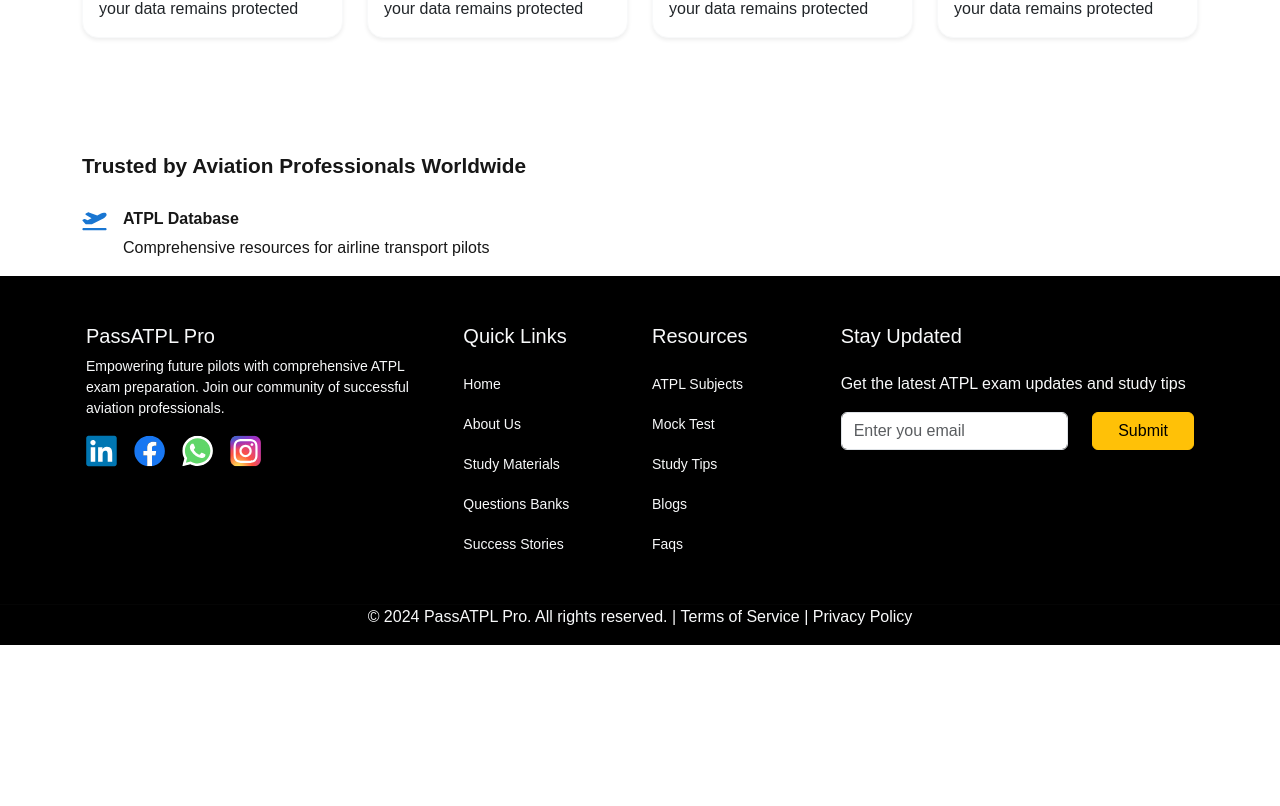
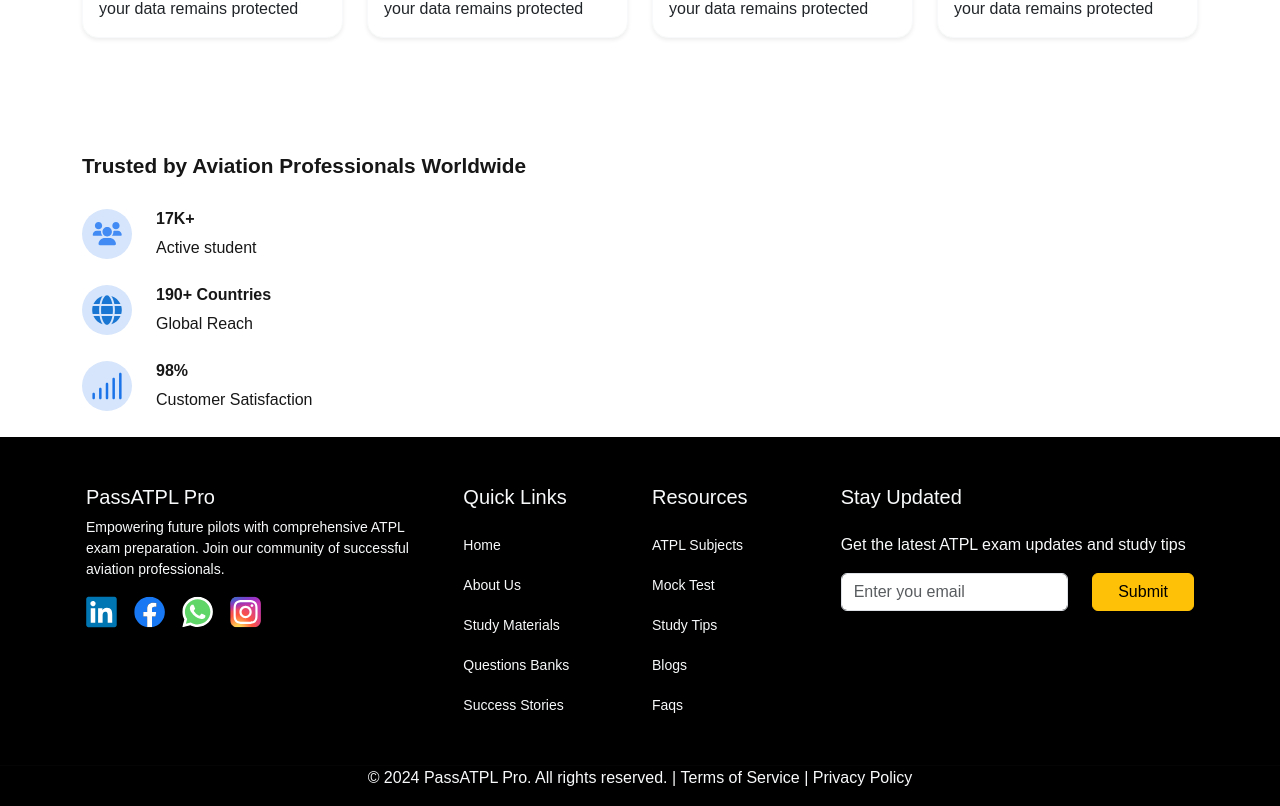
Before and after one commit to Tahirunity786/nickesh, a Next.js app: page /e-shop in a window 1280 px wide. Shown: the part 1601-2407 px from the top of the page. Before the commit the page ends 2246 px from the top, so only its background shows below. Built offline with nearby package versions, Linux system fonts and the light colour scheme.

Commit message:
e-shop single page created

```diff
--- a/src/app/e-shop/eshop.module.css
+++ b/src/app/e-shop/eshop.module.css
@@ -9,3 +9,14 @@
     flex-direction: column;
     color: var(--aero-white);
 }
+
+.circleItem {
+    width: 50px;
+    height: 50px;
+    border-radius: 50%;
+    display: flex;
+    align-items: center;
+    justify-content: center;
+    margin-bottom: 10px;
+
+  }
--- a/src/app/e-shop/page.jsx
+++ b/src/app/e-shop/page.jsx
@@ -431,22 +431,58 @@
                 </div>
             </section>
             <section className='container'>
-                <h4 style={{ fontSize: "1.3rem", fontWeight: "bold", marginBottom:"30px" }}>Trusted by Aviation Professionals Worldwide</h4>
+                <h4 style={{ fontSize: "1.3rem", fontWeight: "bold", marginBottom: "30px" }}>Trusted by Aviation Professionals Worldwide</h4>
 
                 <div className='d-flex justify-content-start mb-3'>
 
-                    <div className="text-center mb-2 me-3">
+                    <div className={`${styles.circleItem} me-4`} style={{ backgroundColor: "#D6E5FB" }}>
                         <Image
-                            src={'/Images/plane-flying.svg'}
-                            width={25}
-                            height={25}
+                            src={'/Images/users.svg'}
+                            width={30}
+                            height={30}
                             alt="icon"
                         />
                     </div>
                     <div>
 
-                        <h6 style={{ fontWeight: "bold" }}>ATPL Database</h6>
-                        <p className="mb-0">Comprehensive resources for airline transport pilots</p>
+                        <h6 style={{ fontWeight: "bold" }}>17K+</h6>
+                        <p className="mb-0">Active student</p>
+
+                    </div>
+
+                </div>
+                <div className='d-flex justify-content-start mb-3'>
+
+                    <div className={`${styles.circleItem} me-4`} style={{ backgroundColor: "#D6E5FB" }}>
+                        <Image
+                            src={'/Images/globe-feature.svg'}
+                            width={30}
+                            height={30}
+                            alt="icon"
+                        />
+                    </div>
+                    <div>
+
+                        <h6 style={{ fontWeight: "bold" }}>190+ Countries</h6>
+                        <p className="mb-0">Global Reach</p>
+
+                    </div>
+
+                </div>
+                <div className='d-flex justify-content-start mb-3'>
+
+                    <div className={`${styles.circleItem} me-4`} style={{ backgroundColor: "#D6E5FB" }}>
+                        <Image
+                            src={'/Images/signal.svg'}
+                            width={30}
+                            height={30}
+                            alt="icon"
+                        />
+                    </div>
+                    <div>
+
+                        <h6 style={{ fontWeight: "bold" }}>98%</h6>
+                        <p className="mb-0">Customer Satisfaction</p>
 
                     </div>
 
```
Also changed, not shown: public/Images/signal.svg (added).
